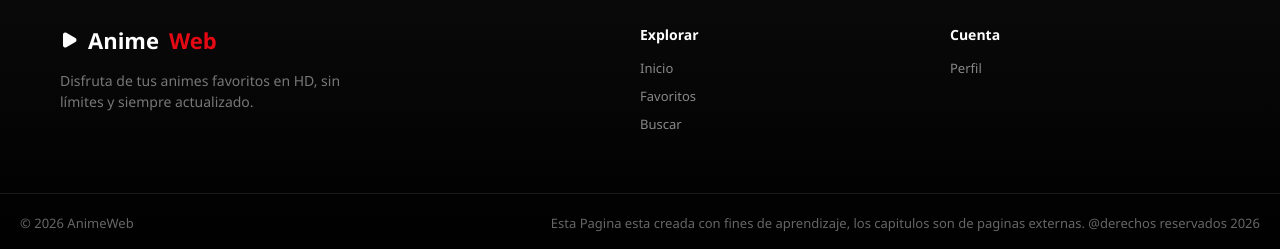
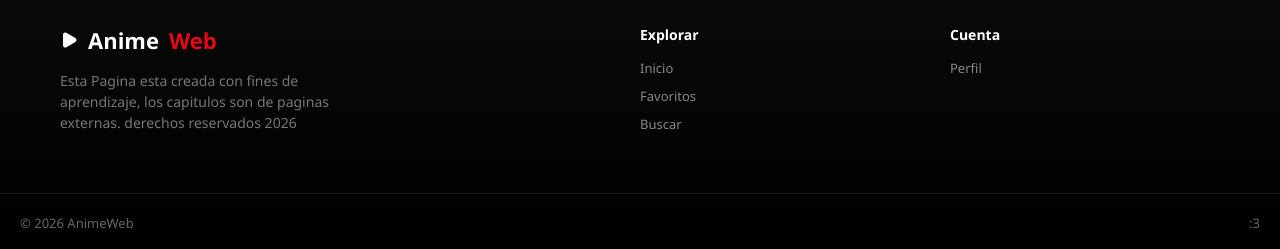
Before and after one commit to DarkMaxDev/FrontendAnimeWeb, a React (Create React App) app: page / in a window 1280 px wide. Shown: the part 886-1135 px from the top of the page. Built offline with nearby package versions, Linux system fonts and the light colour scheme; no server answers.

Commit message:
ya quedo creo

```diff
--- a/src/components/Footer.js
+++ b/src/components/Footer.js
@@ -17,7 +17,7 @@ const Footer = () => {
           </Link>
 
           <p className="footer-desc">
-            Disfruta de tus animes favoritos en HD, sin límites y siempre actualizado.
+            Esta Pagina esta creada con fines de aprendizaje, los capitulos son de paginas externas. derechos reservados 2026
           </p>
         </div>
 
@@ -38,7 +38,7 @@ const Footer = () => {
       <div className="footer-bottom">
         <p>© {year} AnimeWeb</p>
         <span>
-          Esta Pagina esta creada con fines de aprendizaje, los capitulos son de paginas externas. @derechos reservados 2026
+          :3
         </span>
       </div>
 
```
